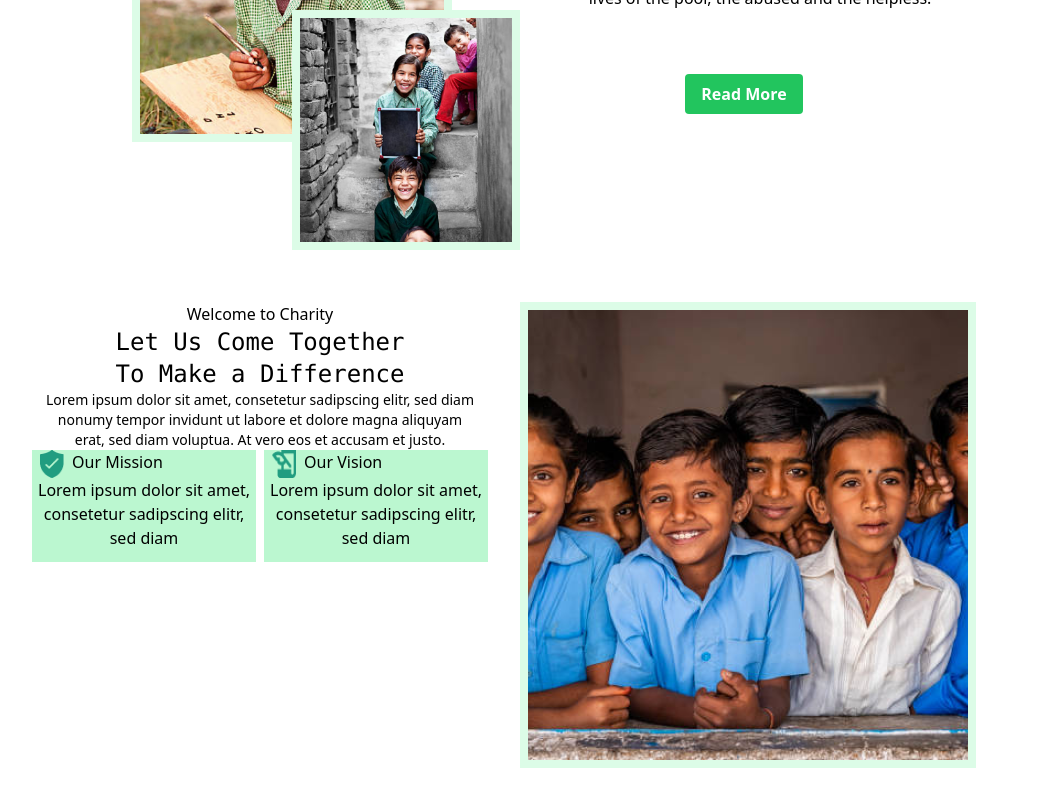
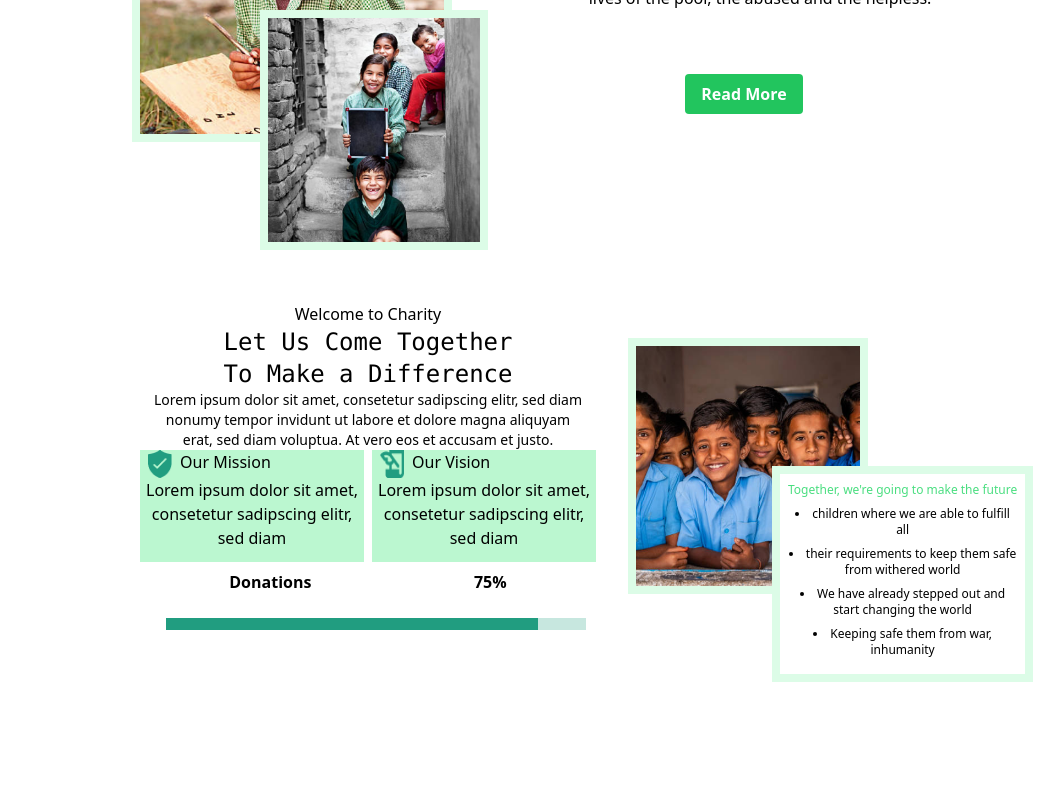
Before and after one commit to Amoh-Ntim/charity-non-profit, a React (Vite) app: page / in a window 1280 px wide. Shown: the part 949-1749 px from the top of the page, without its empty margins (136-1200 px from the left). After the commit the page ends 1631 px from the top, so only its background shows below. Built offline with nearby package versions, Linux system fonts and the light colour scheme.

Commit message:
Hero 3 done

```diff
--- a/src/Hero/Hero2.jsx
+++ b/src/Hero/Hero2.jsx
@@ -3,7 +3,7 @@ const Hero2 = () => {
     <div className="flex items-center justify-center xs:flex-col md:flex-row mt-32">
        <div className="relative xs:p-20 justify-center mt-60 md:mt-0">
          <img src="/Rectangle 2881.png" alt="Image 1" className="w-80 border-8 border-green-100" />
-         <img src="/Rectangle 2882.png" alt="Image 2" className="absolute w-90 h-60 top-1/2 left-52 border-8 border-green-100 mt-8 ml-8" />
+         <img src="/Rectangle 2882.png" alt="Image 2" className="absolute w-90 h-60 top-1/2 left-44 border-8 border-green-100 mt-8 ml-8" />
        </div>
 
        <div>
--- a/src/Hero/Hero3.jsx
+++ b/src/Hero/Hero3.jsx
@@ -1,7 +1,7 @@
 const Hero3 = () => {
   return (
-  <div className="flex mt-20 gap-8 justify-center items-">
-     <div className="flex-row  justify-center items-center">
+  <div className="flex mt-20 gap-8 justify-center xs:flex-col lg:flex-row">
+     <div className="flex-row justify-center items-center">
 
      <div className="flex-row">
       <h6>Welcome to Charity</h6>
@@ -15,7 +15,7 @@ const Hero3 = () => {
           <h6>erat, sed diam voluptua. At vero eos et accusam et justo.</h6>
      </div>
 
-      <div className="flex gap-2">
+      <div className="flex gap-2 items-center justify-center">
           <div className="bg-green-200 w-56 h-28">
             <div className="flex gap-2">
              <img src="/Vector.png" className="w-6 h-7 ml-2"/>
@@ -36,11 +36,30 @@ const Hero3 = () => {
             <h6>sed diam</h6>
           </div>
       </div>
+         <div className="flex font-bold p-2 items-center xs:justify-around">
+            <h6>Donations</h6>
+            <h6>75%</h6>
+         </div>
+         <div className="flex mt-4 items-center justify-center">
+          <img src="/Rectangle 2885.png" className="ml-4  h-3"/>
+          <img src="/Rectangle 2884.png" className=" w-12 h-3 "/>
+         </div>
      </div>
     </div>
 
-    <div>
-        <img src="/Rectangle 2880.png" className="w-110 h-112 border-8 border-green-100"/>
+    <div className="flex relative items-center justify-center">
+        <img src="/Rectangle 2880.png" className="w-60 h-64 border-8 border-green-100"/>
+        <div className="flex text-xs bg-white absolute top-1/2 left-36 border-8 border-green-100 items-center justify-center">
+           <ul className="list-disc list-inside p-2">
+           <li className="flex mb-2 text-green-400 whitespace-nowrap">Together, we{"'"}re going to make the future</li>
+           <li className="mb-2">children where we are able to fulfill all</li>
+           <li className="mb-2">their requirements to keep them safe
+                from withered world</li>
+           <li className="mb-2">We have already stepped out and
+                   start changing the world</li>
+           <li className="mb-2">Keeping safe them from war, inhumanity</li>
+           </ul>
+        </div>
     </div>
 
 </div>
```
Also changed, not shown: public/Rectangle 2884.png (added), public/Rectangle 2885.png (added).
